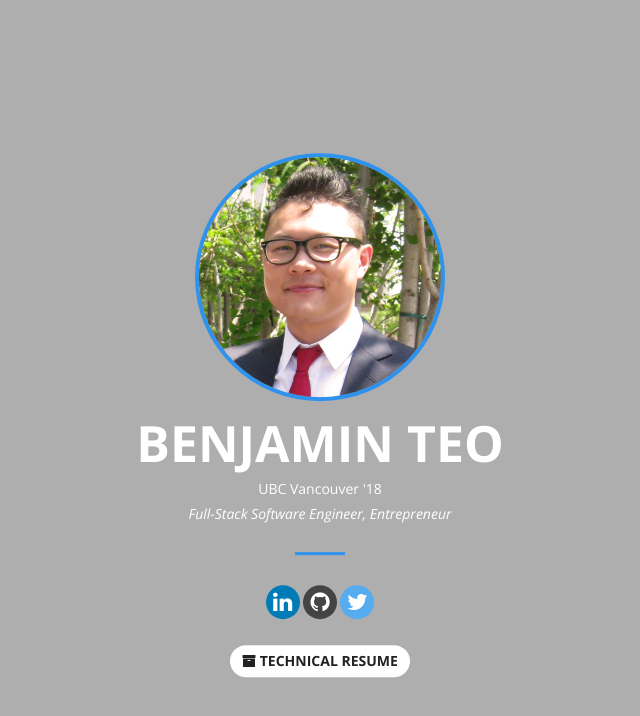
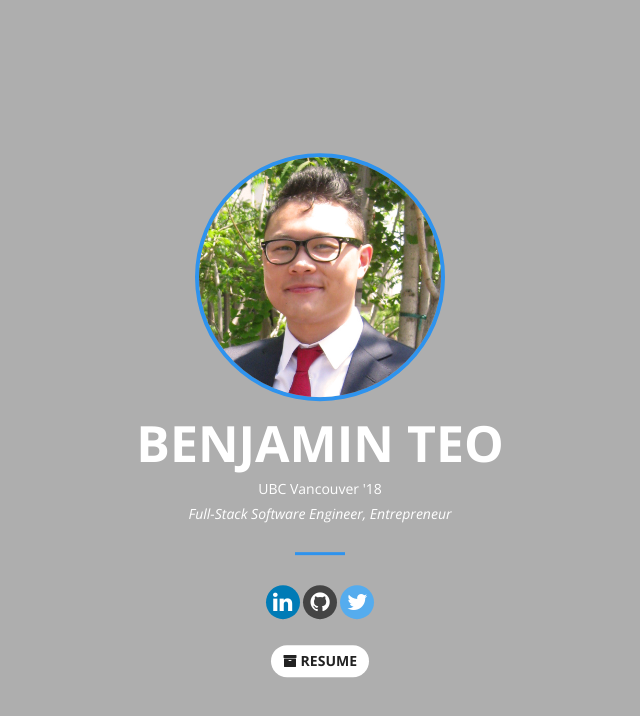
Before and after one commit to bmteo/bmteo.co, a website: page index.html in a window 1280 px wide. Shown: the whole page, without its empty margins (320-960 px from the left). Drawn offline with nearby package versions, Linux system fonts and the light colour scheme.

Commit message:
changed a thing

```diff
--- a/index.html
+++ b/index.html
@@ -60,7 +60,7 @@
                 <br>
                 <div class="col-lg-8 col-lg-offset-2 text-center">
                 <a class="btn btn-default" href="./Files/TechnicalRESUME.pdf" target="_blank">
-                    <span class="fa fa-archive"></span>    Technical Resume</a>
+                    <span class="fa fa-archive"></span>     Resume</a>
                   </div>
             </div>
         </div>
```
